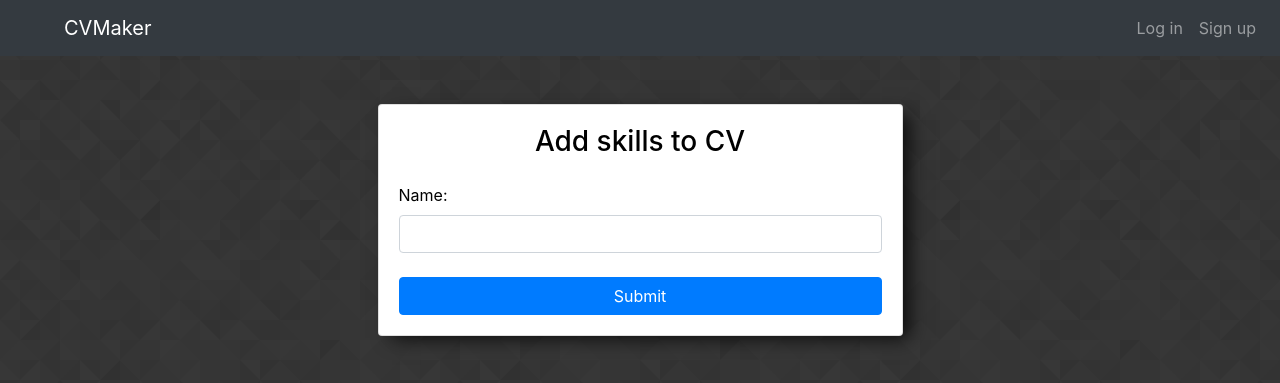
After one commit to Wokstym/CVMaker, a Django app: page /add_data/1/1 in a window 1280 px wide. The commit adds this page. Shown: the top 383 px of the page. Run offline with Django 3.2, Linux system fonts and the light colour scheme; some libraries are stand-ins or nearby versions.

Commit message:
Adding objects to database

```diff
--- a/CVMaker/urls.py
+++ b/CVMaker/urls.py
@@ -12,5 +12,7 @@ urlpatterns = [
     path('login/', auth_views.LoginView.as_view(template_name='accounts/login.html'), name='login'),
     path('', home_view.start_page, name='start'),
     path('admin/', admin.site.urls, name='admin'),
-
+    path('add_new_cv', home_view.add_new_cv, name='add_new_cv'),
+    path('add_cv_inf/<int:cv_number>', home_view.add_cv_inf, name='add_cv_inf'),
+    path('add_data/<int:cv_number>/<int:forms_number>', home_view.add_data, name='add_data')
 ]
--- a/accounts/forms.py
+++ b/accounts/forms.py
@@ -2,6 +2,8 @@ import facebook
 from django import forms
 from django.contrib.auth.forms import UserCreationForm
 from django.contrib.auth.models import User
+
+from home.models import University
 
 
 class SignUpForm(UserCreationForm):
@@ -12,3 +14,75 @@ class SignUpForm(UserCreationForm):
     class Meta:
         model = User
         fields = ('username', 'name', 'surname', 'email', 'password1', 'password2')
+
+
+class ContactInfoForm(forms.Form):
+    city = forms.CharField(max_length=254, required=True)
+    country = forms.CharField(max_length=254, required=True)
+    phone = forms.CharField(max_length=254, required=False)
+    github = forms.CharField(max_length=254, required=False)
+    linkedin = forms.CharField(max_length=254, required=False)
+    personal_website = forms.CharField(max_length=254, required=False)
+    email = forms.CharField(max_length=254, required=True)
+
+
+class ExperienceForm(forms.Form):
+    start = forms.CharField(max_length=254, required=True)
+    end = forms.CharField(max_length=254, required=True)
+    company = forms.CharField(max_length=254, required=True)
+    position = forms.CharField(max_length=254, required=True)
+    description = forms.CharField(max_length=254, required=True)
+
+
+class SkillsForm(forms.Form):
+    name = forms.CharField(max_length=254, required=True)
+
+
+class LanguagesForm(forms.Form):
+    name = forms.CharField(max_length=254, required=True)
+    description = forms.CharField(max_length=254, required=True)
+
+
+class InterestsForm(forms.Form):
+    name = forms.CharField(max_length=254, required=True)
+
+
+class ProjectsForm(forms.Form):
+    name = forms.CharField(max_length=254, required=True)
+    description = forms.CharField(max_length=254, required=True)
+
+
+class OrganizationsForm(forms.Form):
+    name = forms.CharField(max_length=254, required=True)
+    description = forms.CharField(max_length=254, required=True)
+
+
+def get_universities():
+    un = University.objects.all()
+    universities = []
+    for i in un:
+        print(i.name)
+        universities.append((i.name, i.name))
+    print(universities)
+    return universities
+
+
+class EducationForm(forms.Form):
+    start = forms.CharField(max_length=254, required=True)
+    end = forms.CharField(max_length=254, required=True)
+    field_of_study = forms.CharField(max_length=254, required=True)
+    degree = forms.CharField(max_length=254, required=True)
+    faculty = forms.CharField(max_length=254, required=False)
+    university = forms.CharField(widget=forms.Select(choices=get_universities()), required=True)
+
+
+class UniversityForm(forms.Form):
+    name = forms.CharField(max_length=254, required=True, label="University name")
+    city = forms.CharField(max_length=254, label="University city", required=True)
+    zip = forms.CharField(max_length=254, label="University zip code", required=True)
+    street = forms.CharField(max_length=254, label="University street", required=True)
+    street_number = forms.CharField(max_length=254, label="University street number", required=True)
+
+
+class NewCV(forms.Form):
+    description = forms.CharField(max_length=254, required=False)
--- a/home/models.py
+++ b/home/models.py
@@ -34,6 +34,7 @@ class Address(models.Model):
 class University(models.Model):
     name = models.CharField(max_length=254)
     address = models.EmbeddedField(model_container=Address)
+    objects = models.DjongoManager()
 
 
 class Education(models.Model):
@@ -42,7 +43,7 @@ class Education(models.Model):
     field_of_study = models.CharField(max_length=254)
     degree = models.CharField(max_length=254)
     faculty = models.CharField(max_length=254)
-    university = models.ArrayField(model_container=University)
+    university = models.EmbeddedField(model_container=University)
 
     class Meta:
         abstract = True
@@ -119,7 +120,7 @@ class Organizations(models.Model):
 
 
 class Cv(models.Model):
-    contact_info = models.ArrayField(model_container=ContactInfo)
+    contact_info = models.EmbeddedField(model_container=ContactInfo)
     education = models.ArrayField(model_container=Education)
     experience = models.ArrayField(model_container=Experience)
     skills = models.ArrayField(model_container=Skills)
--- a/home/views.py
+++ b/home/views.py
@@ -1,5 +1,262 @@
 from django.shortcuts import render, redirect
+
+from accounts.forms import InterestsForm, ContactInfoForm, ExperienceForm, SkillsForm, LanguagesForm, ProjectsForm, \
+    OrganizationsForm, EducationForm, UniversityForm, NewCV
+from home.models import UserData, Cv, ContactInfo, Experience, Skills, Languages, Interests, Projects, Organizations, \
+    Education, University, Address
 
 
 def start_page(request):
     return render(request, 'home/start.html')
+
+
+def add_new_cv(request):
+    if request.method == 'POST':
+        form = NewCV(request.POST)
+        if form.is_valid():
+            user_data = UserData.objects.get(user_id=request.user.id)
+            cv = Cv(contact_info=ContactInfo(),
+                    education=[],
+                    experience=[],
+                    skills=[],
+                    languages=[],
+                    interests=[],
+                    projects=[],
+                    organizations=[],
+                    description=form.cleaned_data['description']
+                    )
+            user_data.current_cvs.append(cv)
+            user_data.save()
+            return render(request, 'home/add_cv_inf.html',
+                          {'cv_number': len(user_data.current_cvs) - 1, 'form': ContactInfoForm(), 'isValid': True})
+        else:
+            return render(request, 'home/add_new_cv.html',
+                          {'form': NewCV(), 'isValid': False})
+    else:
+        return render(request, 'home/add_new_cv.html',
+                      {'form': NewCV(), 'isValid': False})
+
+
+def add_cv_inf(request, cv_number):
+    if request.method == 'POST':
+        form = ContactInfoForm(request.POST)
+        if form.is_valid():
+            user_data = UserData.objects.get(user_id=request.user.id)
+            user_data.current_cvs[cv_number].contact_info = ContactInfo(
+                city=form.cleaned_data['city'],
+                country=form.cleaned_data['country'],
+                phone=form.cleaned_data['phone'],
+                github=form.cleaned_data['github'],
+                linkedin=form.cleaned_data['linkedin'],
+                personal_website=form.cleaned_data['personal_website'],
+                email=form.cleaned_data['email']
+            )
+            user_data.save()
+            return render(request, 'home/add_cv_inf.html',
+                          {'cv_number': cv_number, 'form': ContactInfoForm(), 'isValid': True})
+        else:
+            return render(request, 'home/add_cv_inf.html',
+                          {'cv_number': cv_number, 'form': ContactInfoForm(), 'isValid': False})
+    else:
+        return render(request, 'home/add_cv_inf.html',
+                      {'cv_number': cv_number, 'form': ContactInfoForm(), 'isValid': False})
+
+
+def add_data(request, cv_number, forms_number):
+    # Experience
+    if forms_number == 0:
+        if request.method == 'POST':
+            form = ExperienceForm(request.POST)
+            if form.is_valid():
+                user_data = UserData.objects.get(user_id=request.user.id)
+                user_data.current_cvs[cv_number].experience.append(Experience(
+                    start=form.cleaned_data['start'],
+                    end=form.cleaned_data['end'],
+                    company=form.cleaned_data['company'],
+                    position=form.cleaned_data['position'],
+                    description=form.cleaned_data['description']
+                ))
+                user_data.save()
+                return render(request, 'home/add_data.html',
+                              {'form': ExperienceForm(), 'isValid': True, 'name': "experience",
+                               'forms_number': forms_number, 'cv_number': cv_number})
+            else:
+                return render(request, 'home/add_data.html',
+                              {'form': ExperienceForm(), 'isValid': False, 'name': "experience",
+                               'forms_number': forms_number, 'cv_number': cv_number})
+        else:
+            return render(request, 'home/add_data.html',
+                          {'form': ExperienceForm(), 'isValid': False, 'name': "experience",
+                           'forms_number': forms_number, 'cv_number': cv_number})
+
+    # Skills
+    elif forms_number == 1:
+        if request.method == 'POST':
+            form = SkillsForm(request.POST)
+            if form.is_valid():
+                user_data = UserData.objects.get(user_id=request.user.id)
+                user_data.current_cvs[cv_number].skills.append(Skills(
+                    name=form.cleaned_data['name']
+                ))
+                user_data.save()
+                return render(request, 'home/add_data.html',
+                              {'form': SkillsForm(), 'isValid': True, 'name': "skills", 'forms_number': forms_number,
+                               'cv_number': cv_number})
+            else:
+                return render(request, 'home/add_data.html',
+                              {'form': SkillsForm(), 'isValid': False, 'name': "skills", 'forms_number': forms_number,
+                               'cv_number': cv_number})
+        else:
+            return render(request, 'home/add_data.html',
+                          {'form': SkillsForm(), 'isValid': False, 'name': "skills", 'forms_number': forms_number,
+                           'cv_number': cv_number})
+
+    # Languages
+    elif forms_number == 2:
+        if request.method == 'POST':
+            form = LanguagesForm(request.POST)
+            if form.is_valid():
+                user_data = UserData.objects.get(user_id=request.user.id)
+                user_data.current_cvs[cv_number].languages.append(Languages(
+                    name=form.cleaned_data['name'],
+                    description=form.cleaned_data['description']
+                ))
+                user_data.save()
+                return render(request, 'home/add_data.html',
+                              {'form': LanguagesForm(), 'isValid': True, 'name': "languages",
+                               'forms_number': forms_number, 'cv_number': cv_number})
+            else:
+                return render(request, 'home/add_data.html',
+                              {'form': LanguagesForm(), 'isValid': False, 'name': "languages",
+                               'forms_number': forms_number, 'cv_number': cv_number})
+        else:
+            return render(request, 'home/add_data.html',
+                          {'form': LanguagesForm(), 'isValid': False, 'name': "languages",
+                           'forms_number': forms_number, 'cv_number': cv_number})
+
+    # Interests
+    elif forms_number == 3:
+        if request.method == 'POST':
+            form = InterestsForm(request.POST)
+            if form.is_valid():
+                user_data = UserData.objects.get(user_id=request.user.id)
+                user_data.current_cvs[cv_number].interests.append(Interests(
+                    name=form.cleaned_data['name']
+                ))
+                user_data.save()
+                return render(request, 'home/add_data.html',
+                              {'form': InterestsForm(), 'isValid': True, 'name': "interests",
+                               'forms_number': forms_number, 'cv_number': cv_number})
+            else:
+                return render(request, 'home/add_data.html',
+                              {'form': InterestsForm(), 'isValid': False, 'name': "interests",
+                               'forms_number': forms_number, 'cv_number': cv_number})
+        else:
+            return render(request, 'home/add_data.html',
+                          {'form': InterestsForm(), 'isValid': False, 'name': "interests",
+                           'forms_number': forms_number, 'cv_number': cv_number})
+
+    # Projects
+    elif forms_number == 4:
+        if request.method == 'POST':
+            form = ProjectsForm(request.POST)
+            if form.is_valid():
+                user_data = UserData.objects.get(user_id=request.user.id)
+                user_data.current_cvs[cv_number].projects.append(Projects(
+                    name=form.cleaned_data['name'],
+                    description=form.cleaned_data['description']
+                ))
+                user_data.save()
+                return render(request, 'home/add_data.html',
+                              {'form': ProjectsForm(), 'isValid': True, 'name': "projects",
+                               'forms_number': forms_number, 'cv_number': cv_number})
+            else:
+                return render(request, 'home/add_data.html',
+                              {'form': ProjectsForm(), 'isValid': False, 'name': "projects",
+                               'forms_number': forms_number, 'cv_number': cv_number})
+        else:
+            return render(request, 'home/add_data.html', {'form': ProjectsForm(), 'isValid': False, 'name': "projects",
+                                                          'forms_number': forms_number, 'cv_number': cv_number})
+
+    # Organizations
+    elif forms_number == 5:
+        if request.method == 'POST':
+            form = OrganizationsForm(request.POST)
+            if form.is_valid():
+                user_data = UserData.objects.get(user_id=request.user.id)
+                user_data.current_cvs[cv_number].organizations.append(Organizations(
+                    name=form.cleaned_data['name'],
+                    description=form.cleaned_data['description']
+                ))
+                user_data.save()
+                return render(request, 'home/add_data.html', {'form': OrganizationsForm(), 'isValid': True,
+                                                              'name': "organizations", 'forms_number': forms_number,
+                                                              'cv_number': cv_number})
+            else:
+                return render(request, 'home/add_data.html', {'form': OrganizationsForm(), 'isValid': False,
+                                                              'name': "organizations", 'forms_number': forms_number,
+                                                              'cv_number': cv_number})
+        else:
+            return render(request, 'home/add_data.html', {'form': OrganizationsForm(), 'isValid': False,
+                                                          'name': "organizations", 'forms_number': forms_number,
+                                                          'cv_number': cv_number})
+
+    # Education
+    elif forms_number == 6:
+        if request.method == 'POST':
+            form = EducationForm(request.POST)
+            if form.is_valid():
+                user_data = UserData.objects.get(user_id=request.user.id)
+                university_name = form.cleaned_data['university']
+
+                university = None
+                universities = University.objects.all()
+                for i in universities:
+                    if i.name == university_name:
+                        university = i
+                        break
+                user_data.current_cvs[cv_number].education.append(Education(
+                    start=form.cleaned_data['start'],
+                    end=form.cleaned_data['end'],
+                    field_of_study=form.cleaned_data['field_of_study'],
+                    degree=form.cleaned_data['degree'],
+                    faculty=form.cleaned_data['faculty'],
+                    university=university
+                ))
+                user_data.save()
+                return render(request, 'home/add_data.html', {'form': EducationForm(), 'isValid': True,
+                                                              'name': "education", 'forms_number': forms_number,
+                                                              'cv_number': cv_number})
+            else:
+                return render(request, 'home/add_data.html', {'form': EducationForm(), 'isValid': False,
+                                                              'name': "education", 'forms_number': forms_number,
+                                                              'cv_number': cv_number})
+        else:
+            return render(request, 'home/add_data.html', {'form': EducationForm(), 'isValid': False,
+                                                          'name': "education", 'forms_number': forms_number,
+                                                          'cv_number': cv_number})
+    elif forms_number == 7:
+        if request.method == 'POST':
+            form = UniversityForm(request.POST)
+            if form.is_valid():
+                university = University(
+                    name=form.cleaned_data['name'],
+                    address=Address(
+                        street=form.cleaned_data['street'],
+                        street_number=form.cleaned_data['street_number'],
+                        zip=form.cleaned_data['zip'],
+                        city=form.cleaned_data['city']
+                    )
+                )
+                university.save()
+                return render(request, 'home/add_data.html', {'form': UniversityForm(), 'isValid': True,
+                                                              'name': "university", 'forms_number': forms_number,
+                                                              'cv_number': cv_number})
+            else:
+                return render(request, 'home/add_data.html', {'form': UniversityForm(), 'isValid': False,
+                                                              'name': "university", 'forms_number': forms_number,
+                                                              'cv_number': cv_number})
+        else:
+            return render(request, 'home/add_data.html', {'form': UniversityForm(), 'isValid': False,
+                                                          'name': "university", 'forms_number': forms_number,
+                                                          'cv_number': cv_number})
--- /dev/null
+++ b/static/css/home/add_cv_inf.css
@@ -0,0 +1,3 @@
+body {
+  background-image: url(../../img/home/prism.png);
+}
--- a/templates/base.html
+++ b/templates/base.html
@@ -44,7 +44,7 @@
                     {{ user.username }}
                 </a>
                 <div class="dropdown-menu dropdown-menu-right" aria-labelledby="userMenu">
-
+                     <a class="dropdown-item" href="{% url 'add_new_cv' %}">Add new CV</a>
                     <div class="dropdown-divider"></div>
                     <a class="dropdown-item" href="{% url 'logout' %}">Log out</a>
                 </div>
--- /dev/null
+++ b/templates/home/add_data.html
@@ -0,0 +1,34 @@
+{% extends 'base.html' %}
+
+{% load static %}
+
+{% block stylesheet %}
+<link rel="stylesheet" href="{% static 'css/home/add_cv_inf.css' %}">
+{% endblock %}
+
+{% block title %}Add data to CV{% endblock %}
+
+{% block content %}
+    <div class="container my-5 col-12">
+        <div class="row justify-content-center">
+            <div class="col-lg-6 col-md-8 col-sm-10">
+                <div class="card" style="box-shadow: 10px 6px 18px -4px rgba(0,0,0,0.8)">
+                    <div class="card-body">
+                        <h3 class="card-title text-center mb-4" style="color: black">Add {{name}} to CV</h3>
+                        <form method="post" novalidate enctype="multipart/form-data" style="color: black">
+                            {% csrf_token %}
+                            {% include 'accounts/form.html' %}
+                            <button type="submit" class="btn btn-primary btn-block mt-4" name="add_cv">Submit</button>
+                        </form>
+                        {% if forms_number == 6 %}
+                            <div class="mt-3 text-center">
+                                <p>If your university isn't above add it to database and click shift + F5</p>
+                                <a href="{% url 'add_data' cv_number=cv_number forms_number=7%}">Add university</a>
+                            </div>
+                        {% endif %}
+                    </div>
+                </div>
+            </div>
+        </div>
+    </div>
+{% endblock %}
```
Also changed, not shown: templates/home/add_cv_inf.html (added, +57 -0 lines), templates/home/add_new_cv.html (added, +27 -0 lines), Readme.md.
